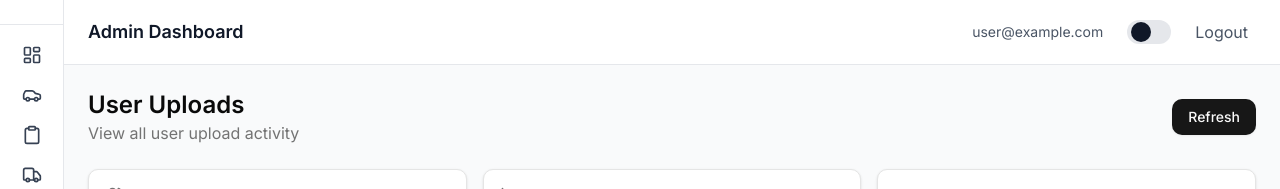
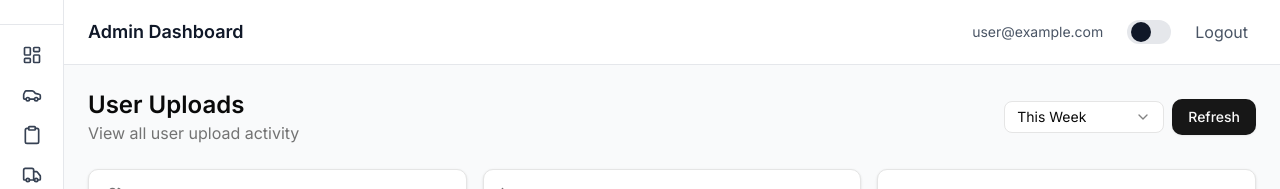
Before and after one commit to andreestevesss/firebase-admin-dashboard, a Next.js app: page /dashboard/user-uploads in a window 1280 px wide. Shown: the top 189 px of the page. Built offline with nearby package versions, Linux system fonts and the light colour scheme; no server answers; the database is empty.

Commit message:
feat: add filter dropdown to user-uploads page

```diff
--- a/src/app/dashboard/user-uploads/page.tsx
+++ b/src/app/dashboard/user-uploads/page.tsx
@@ -5,6 +5,7 @@ import { DashboardLayout } from '@/components/dashboard-layout';
 import { Card, CardContent, CardHeader, CardTitle } from '@/components/ui/card';
 import { Badge } from '@/components/ui/badge';
 import { Button } from '@/components/ui/button';
+import { Select, SelectContent, SelectItem, SelectTrigger, SelectValue } from '@/components/ui/select';
 import { DataService } from '@/lib/data-service';
 import { Users, BarChart3, Car, ClipboardList } from 'lucide-react';
 import { Bar, BarChart, XAxis, LabelList, Cell } from "recharts";
@@ -113,9 +114,27 @@ function UserUploadsContent() {
             <h1 className="text-2xl font-semibold text-foreground dark:text-white">User Uploads</h1>
             <p className="text-muted-foreground dark:text-gray-300">View all user upload activity</p>
           </div>
-          <Button onClick={loadData} disabled={loading}>
-            {loading ? 'Loading...' : 'Refresh'}
-          </Button>
+          <div className="flex items-center gap-2">
+            <Select value={dateRange} onValueChange={setDateRange}>
+              <SelectTrigger className="w-40 h-8">
+                <SelectValue placeholder="Filter" />
+              </SelectTrigger>
+              <SelectContent>
+                <SelectItem value="This-Week">This Week</SelectItem>
+                <SelectItem value="Last-Week">Last Week</SelectItem>
+                <SelectItem value="1">Monday</SelectItem>
+                <SelectItem value="2">Tuesday</SelectItem>
+                <SelectItem value="3">Wednesday</SelectItem>
+                <SelectItem value="4">Thursday</SelectItem>
+                <SelectItem value="5">Friday</SelectItem>
+                <SelectItem value="today">Today</SelectItem>
+                <SelectItem value="all">All Time</SelectItem>
+              </SelectContent>
+            </Select>
+            <Button onClick={loadData} disabled={loading}>
+              {loading ? 'Loading...' : 'Refresh'}
+            </Button>
+          </div>
         </div>
 
         <div className="grid gap-4 md:grid-cols-3">
```
